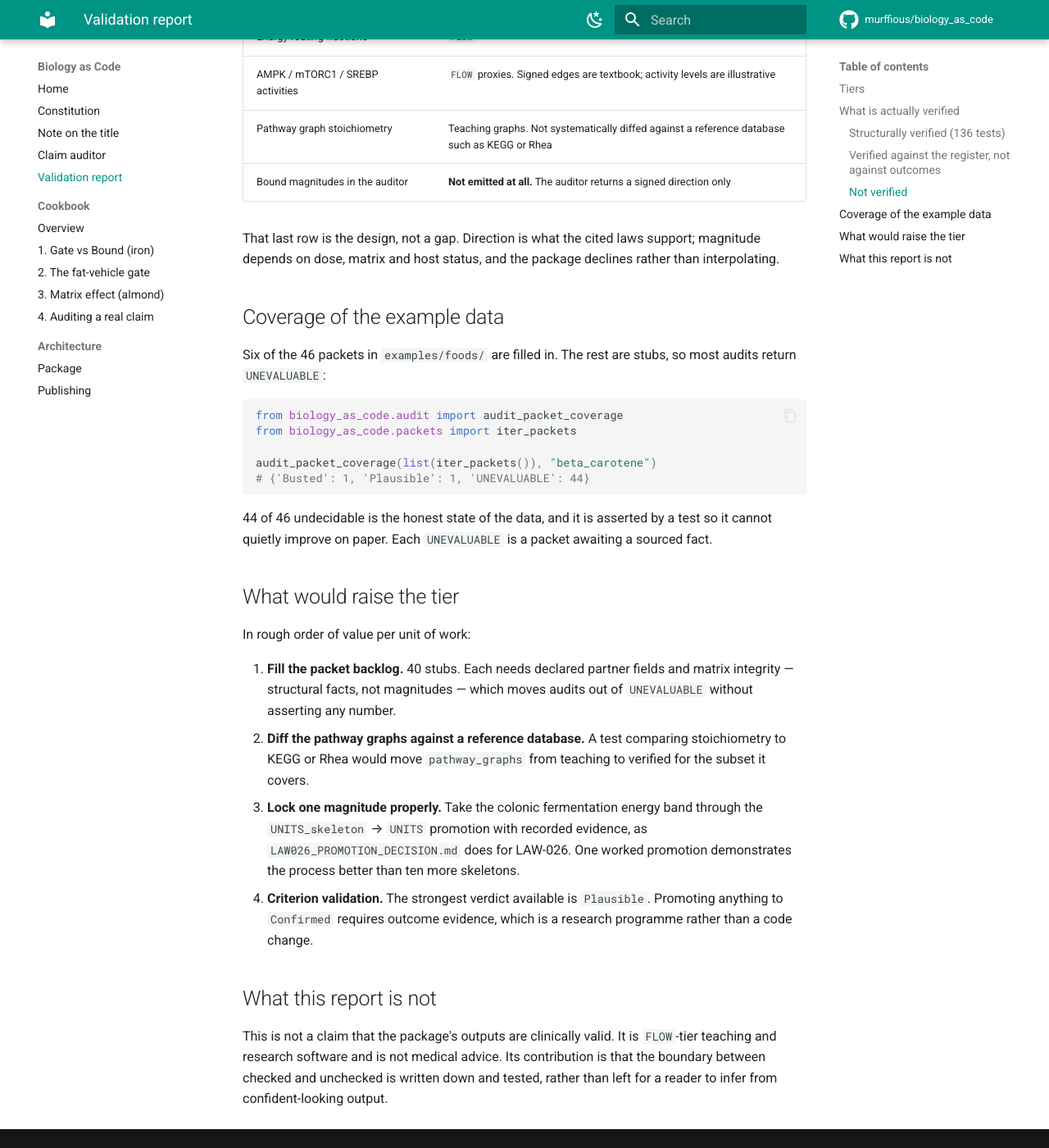
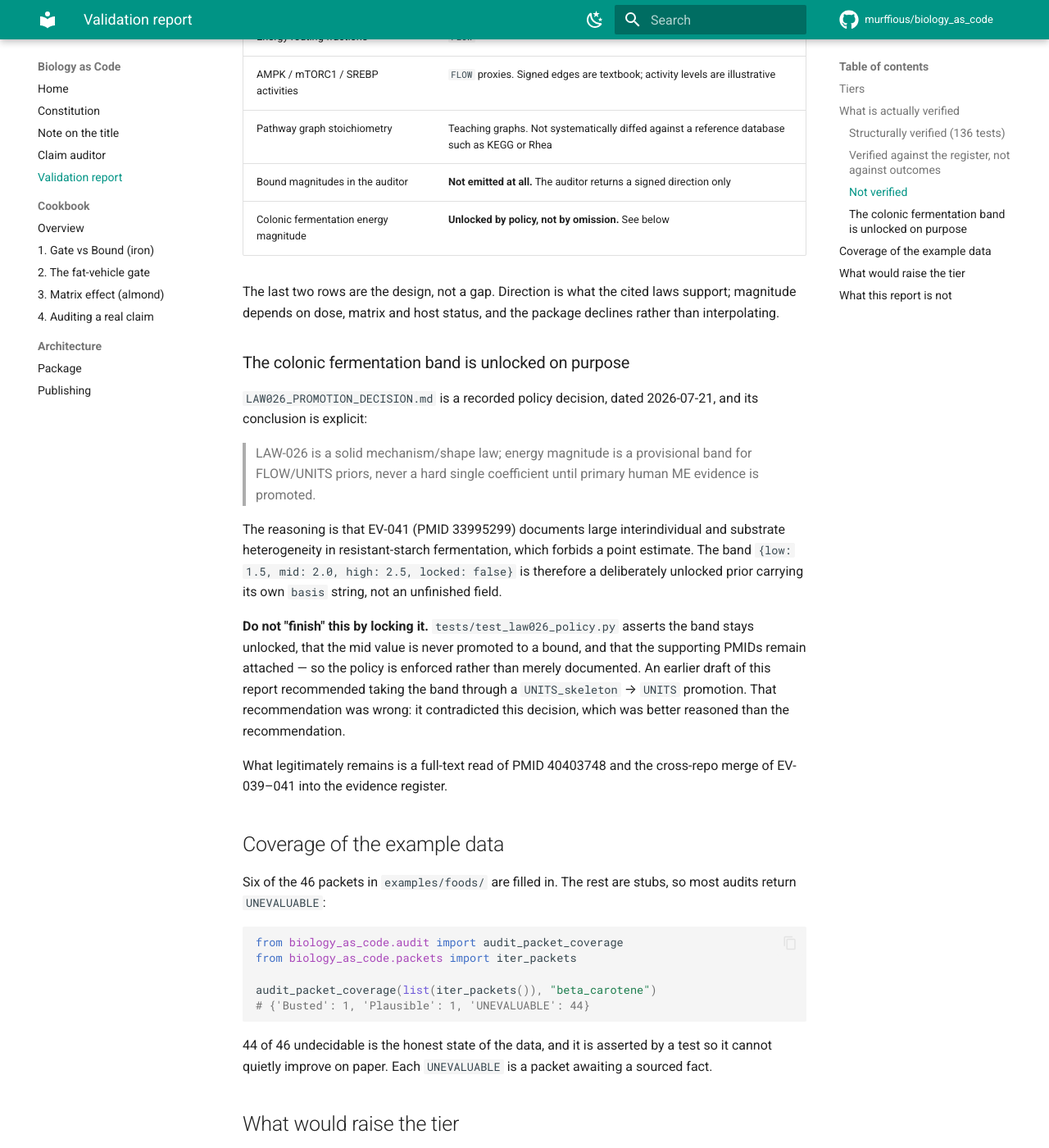
Before and after one commit to murffious/biology_as_code, an MkDocs documentation site: the page built from docs/VALIDATION.md, in a window 1280 px wide and 1400 px high, scrolled down 2264 px. Shown: the whole window at 82% size. Built offline with MkDocs 1.6.1 and Material for MkDocs 9.7.7, drawn with Linux system fonts in a browser that asks for light colours; comment, search, counter and statistics services are not loaded; some of the changed text lies outside the part shown.

Commit message:
fix: enforce the LAW-026 magnitude policy in CI; retract a wrong recommendation
An earlier draft of docs/VALIDATION.md recommended taking the colonic fermentation
energy band through a UNITS_skeleton -> UNITS promotion. That recommendation was
wrong. LAW026_PROMOTION_DECISION.md already decided the opposite, on 2026-07-21,
and decided it better: the magnitude stays a provisional unlocked band because
EV-041 (PMID 33995299) documents interindividual and substrate heterogeneity in
RS fermentation large enough to forbid a point estimate.

The decision closes by saying that treating a single demo coefficient as LAW-SPEC
truth is the failure mode, and that choosing not to go there is a feature. The
recommendation would have walked straight into it.

Three changes:

1. VALIDATION.md retracts the recommendation, states the band is unlocked by
   policy rather than by omission, and replaces the entry with what is actually
   open -- a full-text read of PMID 40403748, the only source in the pack linking
   methanogenesis and SCFA to human metabolizable energy. That needs journal
   access, not code.

2. tests/test_law026_policy.py makes the policy executable. Locking the band,
   collapsing it toward a point, hardening bound_kind, dropping the anti-overlock
   evidence, or un-marking the human-ME candidate as pending all turn CI red. A
   policy that lives only in Markdown gets 'finished' by the next person who reads
   an unlocked field as an unfinished one.

3. The decision document's checklist is reconciled. Items 2-4 were already
   satisfied in the skeleton artifact but left unticked, which is what made the
   work look undone. The two genuinely open items are a cross-repo register merge
   and the full-text read.

```diff
--- a/docs/VALIDATION.md
+++ b/docs/VALIDATION.md
@@ -67,10 +67,35 @@ law by using it.**
 | AMPK / mTORC1 / SREBP activities | `FLOW` proxies. Signed edges are textbook; activity levels are illustrative |
 | Pathway graph stoichiometry | Teaching graphs. Not systematically diffed against a reference database such as KEGG or Rhea |
 | Bound magnitudes in the auditor | **Not emitted at all.** The auditor returns a signed direction only |
+| Colonic fermentation energy magnitude | **Unlocked by policy, not by omission.** See below |
 
-That last row is the design, not a gap. Direction is what the cited laws support;
-magnitude depends on dose, matrix and host status, and the package declines rather
-than interpolating.
+The last two rows are the design, not a gap. Direction is what the cited laws
+support; magnitude depends on dose, matrix and host status, and the package declines
+rather than interpolating.
+
+### The colonic fermentation band is unlocked on purpose
+
+`LAW026_PROMOTION_DECISION.md` is a recorded policy decision, dated 2026-07-21, and
+its conclusion is explicit:
+
+> LAW-026 is a solid mechanism/shape law; energy magnitude is a provisional band for
+> FLOW/UNITS priors, never a hard single coefficient until primary human ME evidence
+> is promoted.
+
+The reasoning is that EV-041 (PMID 33995299) documents large interindividual and
+substrate heterogeneity in resistant-starch fermentation, which forbids a point
+estimate. The band `{low: 1.5, mid: 2.0, high: 2.5, locked: false}` is therefore a
+deliberately unlocked prior carrying its own `basis` string, not an unfinished field.
+
+**Do not "finish" this by locking it.** `tests/test_law026_policy.py` asserts the
+band stays unlocked, that the mid value is never promoted to a bound, and that the
+supporting PMIDs remain attached — so the policy is enforced rather than merely
+documented. An earlier draft of this report recommended taking the band through a
+`UNITS_skeleton` → `UNITS` promotion. That recommendation was wrong: it contradicted
+this decision, which was better reasoned than the recommendation.
+
+What legitimately remains is a full-text read of PMID 40403748 and the cross-repo
+merge of EV-039–041 into the evidence register.
 
 ## Coverage of the example data
 
@@ -99,10 +124,11 @@ In rough order of value per unit of work:
 2. **Diff the pathway graphs against a reference database.** A test comparing
    stoichiometry to KEGG or Rhea would move `pathway_graphs` from teaching to
    verified for the subset it covers.
-3. **Lock one magnitude properly.** Take the colonic fermentation energy band
-   through the `UNITS_skeleton` → `UNITS` promotion with recorded evidence, as
-   `LAW026_PROMOTION_DECISION.md` does for LAW-026. One worked promotion
-   demonstrates the process better than ten more skeletons.
+3. **Read PMID 40403748 in full.** It is the only source in the LAW-026 pack that
+   links methanogenesis and SCFA production to *human* metabolizable energy, and it
+   is logged as `EV-046_candidate` pending a full-text read. Everything else in the
+   pack is in vitro or a review. This is the single highest-value unblocking task,
+   and it needs a human with journal access rather than a code change.
 4. **Criterion validation.** The strongest verdict available is `Plausible`.
    Promoting anything to `Confirmed` requires outcome evidence, which is a research
    programme rather than a code change.
```
Also changed, not shown: src/biology_as_code/data/kibo_core/data/LAW026_PROMOTION_DECISION.md (+11 -5 lines), 1 other file.
